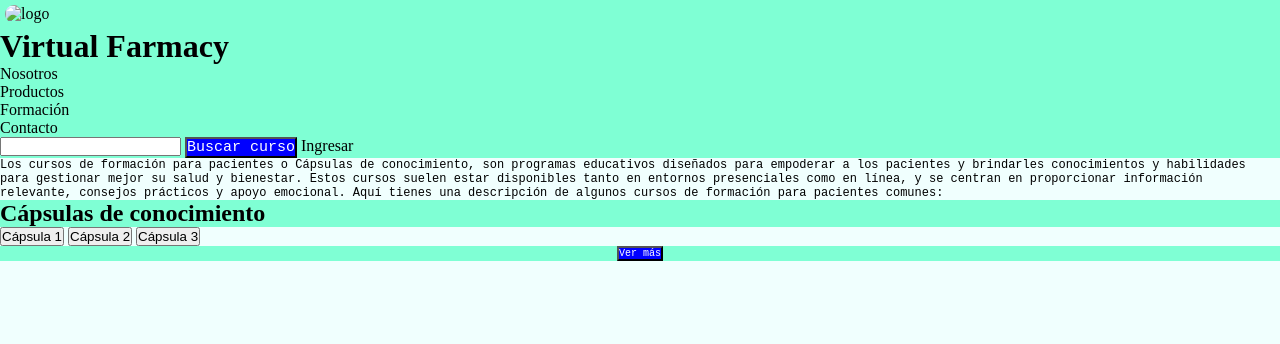
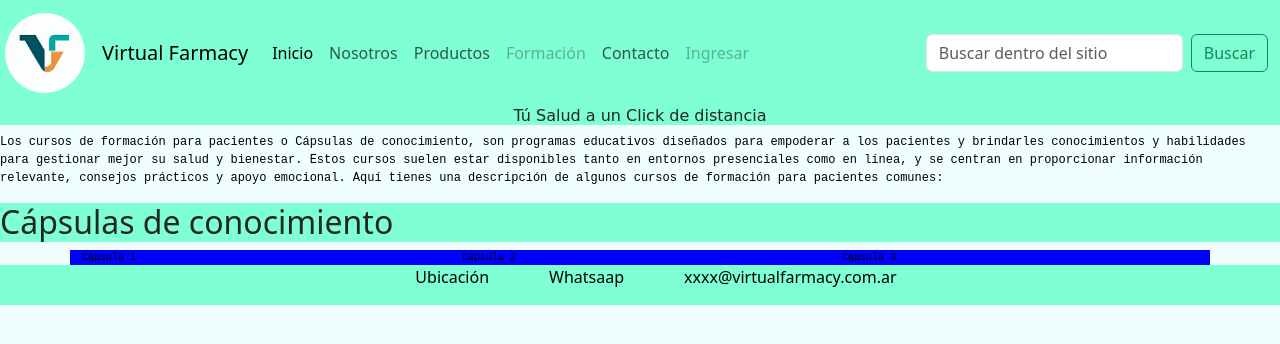
Before and after one commit to legal581/Preentrega2Luberto, a plain HTML site: page HTML/Formacion.html in a window 1280 px wide. Drawn offline with nearby package versions, Linux system fonts and the light colour scheme; files that its build step writes are made by us from their sources; a web font is replaced by a local one.

Commit message:
Update Formacion.html

```diff
--- a/HTML/Formacion.html
+++ b/HTML/Formacion.html
@@ -3,47 +3,91 @@
 <head>
     <meta charset="UTF-8">
     <meta name="viewport" content="width=device-width, initial-scale=1.0">
-
+    <!--link CSS Bootstrap-->
+    <link href="https://cdn.jsdelivr.net/npm/bootstrap@5.3.0/dist/css/bootstrap.min.css" rel="stylesheet" integrity="sha384-9ndCyUaIbzAi2FUVXJi0CjmCapSmO7SnpJef0486qhLnuZ2cdeRhO02iuK6FUUVM" crossorigin="anonymous">
     <!-- CSS -->
-    <link rel="stylesheet" href="style.css">
+    <link rel="stylesheet" href="/CSS/style.css">
 
     <title>Inicio</title>
+
+    <!--Fonts-->
+    <link rel="preconnect" href="https://fonts.googleapis.com">
+<link rel="preconnect" href="https://fonts.gstatic.com" crossorigin>
+<link href="https://fonts.googleapis.com/css2?family=Lumanosimo&display=swap" rel="stylesheet">
 </head>
 <body>
     <header>
-        <img src="Logo.jpg" alt="logo">
-            <h1>
-                Virtual Farmacy
-            </h1>
-                <nav>
-                    <ul>
-                        <li><a href="Nosotros.html">Nosotros</a></li>
-                        <li><a href="Productos.html">Productos</a></li>
-                        <li><a href="Formacion.html">Formación</a></li>
-                        <li><a href="Contacto.html">Contacto</a></li>
-                    </ul>
-                        <input type="search" name="" id="">
-                        <button class="Boton-p">Buscar curso</button>
-                        <a href="">Ingresar</a>
-                </nav>
+        <!--Inicio NAVBAR-->
+        <nav class="navbar navbar-expand-lg bg-body-tertiary nav-bar-personal">
+            <img src="/Logo.jpg" alt="logo">
+            <div class="container-fluid">
+              <a class="navbar-brand" href="#">Virtual Farmacy</a>
+              <button class="navbar-toggler" type="button" data-bs-toggle="collapse" data-bs-target="#navbarSupportedContent" aria-controls="navbarSupportedContent" aria-expanded="false" aria-label="Toggle navigation">
+                <span class="navbar-toggler-icon"></span>
+              </button>
+              <div class="collapse navbar-collapse" id="navbarSupportedContent">
+                <ul class="navbar-nav me-auto mb-2 mb-lg-0">
+                  <li class="nav-item">
+                    <a class="nav-link active" aria-current="page" href="/index.html">Inicio</a>
+                  </li>
+                  <li class="nav-item">
+                    <a class="nav-link" href="/HTML/Nosotros.html">Nosotros</a>
+                  </li>
+                  <li class="nav-item">
+                    <a class="nav-link" href="/HTML/Productos.html">Productos</a></li>
+                  <li class="nav-item">
+                    <a class="nav-link nav-link disabled" href="#">Formación</a></li>
+                  <li class="nav-item">
+                    <a class="nav-link" href="/HTML/Contacto.html">Contacto</a></li>
+                  <li class="nav-item">
+                    <a class="nav-link nav-link disabled" href="#">Ingresar</a></li>
+                  </li>
+                </ul>
+                <form class="d-flex" role="search">
+                  <input class="form-control me-2" type="search" placeholder="Buscar dentro del sitio" aria-label="Search">
+                  <button class="btn btn-outline-success" type="submit">Buscar</button>
+                </form>
+              </div>
+            </div>
     </header>
+     <!--FIN NAVBAR-->
+    <h2 class="subtitulo">
+        Tú Salud a un Click de distancia
+    </h2>
 <!--Descripción de los cursos-->
-       <p>
+       <p class="notas-formacion">
         Los cursos de formación para pacientes o Cápsulas de conocimiento, son programas educativos diseñados para empoderar a los pacientes y
         brindarles conocimientos y habilidades para gestionar mejor su salud y bienestar.
         Estos cursos suelen estar disponibles tanto en entornos presenciales como en línea, y se centran en proporcionar
         información relevante, consejos prácticos y apoyo emocional.
         Aquí tienes una descripción de algunos cursos de formación para pacientes comunes:
        </p>
-            <h2>Cápsulas de conocimiento</h2>
+        <h2 class="capsulas">Cápsulas de conocimiento</h2>
 <!--Cursos-->
-       <button class="curso-1">Cápsula 1</button>
-       <button class="curso-1">Cápsula 2</button>
-       <button class="curso-1">Cápsula 3</button>
-    <footer>
-        <button class="Boton">Ver más</button>
+    <div class="container">
+    <div class="row">
+      <div class="col Boton">
+        <a href="#">Cápsula 1</a>
+      </div>
+      <div class="col Boton">
+        <a href="#">Cápsula 2</a>
+      </div>
+      <div class="col Boton">
+        <a href="#">Cápsula 3</a>
+      </div>
+    </div>
+  </div>
+       <footer>
+        <nav>
+            <ul>
+                <li><a href="https://goo.gl/maps/1ANGjGFLD3VY9MPQ9">Ubicación</a></li>
+                <li><a href="#">Whatsaap</a></li>
+                <li><a href="https://www.gmail.com">xxxx@virtualfarmacy.com.ar</a></li>
+            </ul>
+        </nav>
     </footer>
-
+    <!--SCRIPT-->
+    <script src="https://cdn.jsdelivr.net/npm/bootstrap@5.3.0/dist/js/bootstrap.bundle.min.js" integrity="sha384-geWF76RCwLtnZ8qwWowPQNguL3RmwHVBC9FhGdlKrxdiJJigb/j/68SIy3Te4Bkz" crossorigin="anonymous"></script>
 </body>
 
 
```
